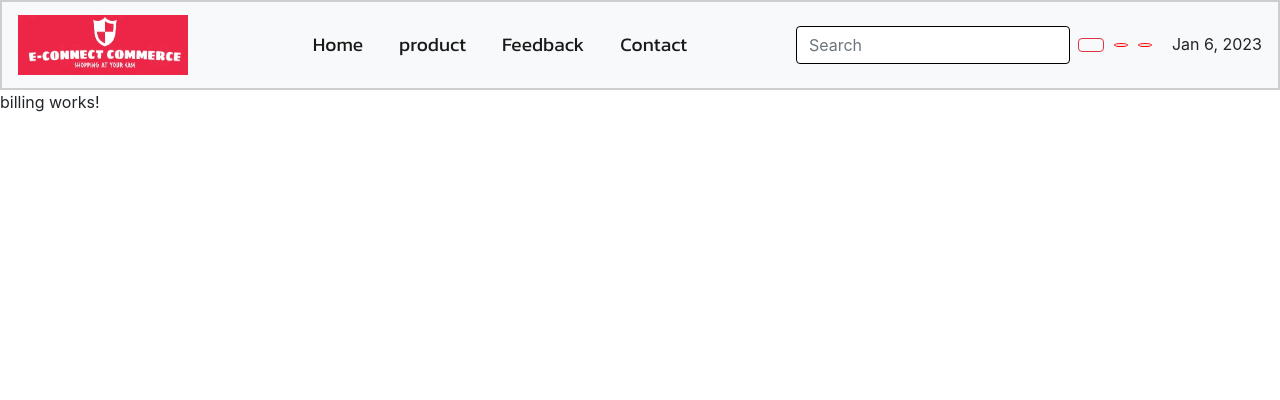
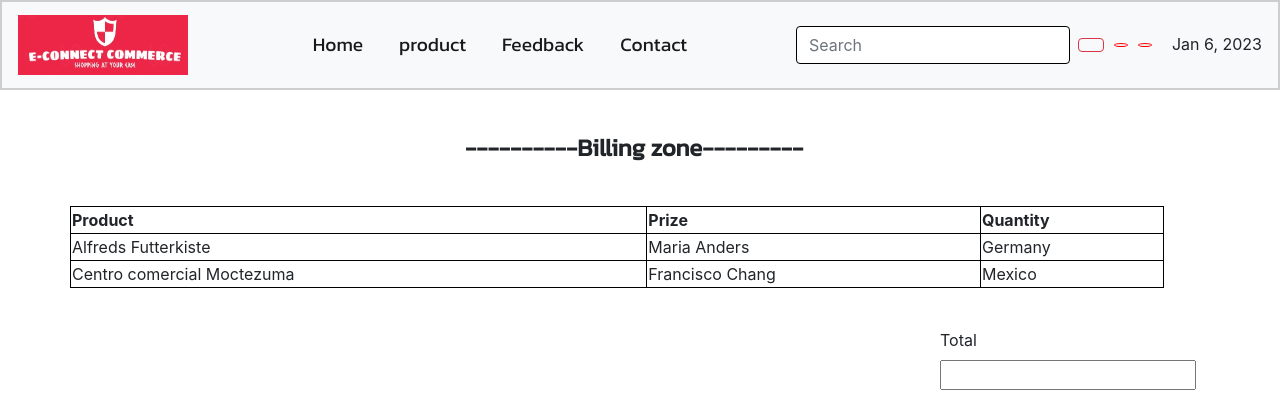
Before and after one commit to smlogsubramani/E-connectcommerce, an Angular app: page /billing in a window 1280 px wide. Shown: the top 400 px of the page. Built offline with nearby package versions, Linux system fonts and the light colour scheme; a web font is replaced by a local one.

Commit message:
billing zone and rerouting updated

```diff
--- a/src/app/billing/billing.component.css
+++ b/src/app/billing/billing.component.css
@@ -0,0 +1,11 @@
+.poster-tagline{
+    font-size: x-large;
+    font-weight: 700;
+    font-family: 'kanit',sans-serif;
+}
+.gap{
+    margin-top: 40px;
+}
+table, th, td {
+    border:1px solid black;
+  }
--- a/src/app/billing/billing.component.html
+++ b/src/app/billing/billing.component.html
@@ -1 +1,51 @@
-<p>billing works!</p>
+<!DOCTYPE html>
+<html lang="en">
+<head>
+    <meta charset="UTF-8">
+    <meta http-equiv="X-UA-Compatible" content="IE=edge">
+    <meta name="viewport" content="width=device-width, initial-scale=1.0">
+</head>
+<body>
+    <div class="container">
+        <div class="gap"></div>
+        <div class="row">
+            <div class="col-md-4"></div>
+            <div class="col-md-4">
+                <div class="poster-tagline">
+                ----------Billing zone---------
+                </div>
+            </div>
+            <div class="col-md-4"></div>
+        </div>
+        <div class="gap"></div>
+        <div class="row">
+            <table style="width:96%">
+                <tr>
+                  <th>Product</th>
+                  <th>Prize</th>
+                  <th>Quantity</th>
+                </tr>
+                <tr>
+                  <td>Alfreds Futterkiste</td>
+                  <td>Maria Anders</td>
+                  <td>Germany</td>
+                </tr>
+                <tr>
+                  <td>Centro comercial Moctezuma</td>
+                  <td>Francisco Chang</td>
+                  <td>Mexico</td>
+                </tr>
+              </table>
+        </div>
+        <div class="gap"></div>
+        <div class="row">
+            <div class="col-md-9"></div>
+            <div class="col-md-3">
+            <label> Total </label>
+            <input type="number">
+            </div>
+
+        </div>
+    </div>
+</body>
+</html>
--- a/src/app/home/home.component.html
+++ b/src/app/home/home.component.html
@@ -68,7 +68,7 @@
     <!--feedback-->
 
     <div class="gap"></div>
-    <div class="container">
+    <div id="feedback" class="container">
     <div class="row">
         <div class="col-md-3"></div>
         <div class="col-md-6">
@@ -96,7 +96,7 @@
 
       <!--contact-->
       <div class="gap"></div>
-      <div class="container">
+      <div id="contact" class="container">
       <div class="row">
           <div class="col-md-3"></div>
           <div class="col-md-6">
--- a/src/app/navbar/navbar.component.html
+++ b/src/app/navbar/navbar.component.html
@@ -21,13 +21,13 @@
               <a class="nav-link" href="#" routerLink="">Home </a>
             </li>
             <li class="nav-item active">
-              <a class="nav-link" href="#">product</a>
+              <a class="nav-link" href="#products">product</a>
             </li>
             <li class="nav-item active">
-              <a class="nav-link" href="#"routerLink="/billing">Feedback</a>
+              <a class="nav-link" href="#feedback">Feedback</a>
             </li>
             <li class="nav-item active">
-                <a class="nav-link" href="#">Contact</a>
+                <a class="nav-link" href="#contact">Contact</a>
             </li>
 
           </ul>
@@ -35,8 +35,8 @@
             <input class="form-control mr-sm-2" type="search" placeholder="Search" aria-label="Search">
             <button class="btn btn-outline-danger my-2 my-sm-0" type="submit"><i class="fa-solid fa-magnifying-glass"></i></button>
           </form>
-          <button class="sign-up-btn"><a href=""><i class="fa-solid fa-user"></i></a></button>
-          <button class="sign-up-btn"><a href=""><i class="fa-solid fa-cart-shopping"></i></a></button>
+          <button class="sign-up-btn"><a href="#" routerLink=""><i class="fa-solid fa-user"></i></a></button>
+          <button class="sign-up-btn"><a href="#" routerLink="/billing"><i class="fa-solid fa-cart-shopping"></i></a></button>
           <p class="date">{{date|date}}</p>
 
 
```
